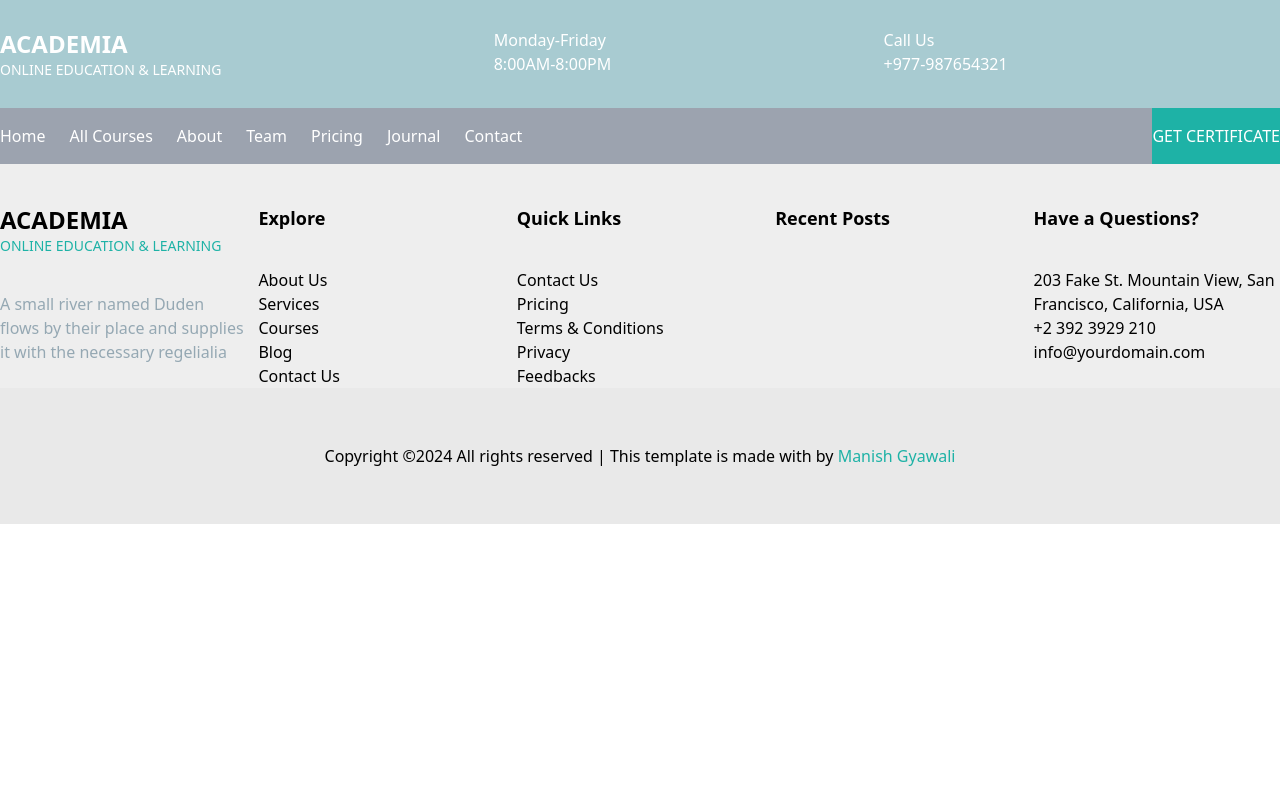
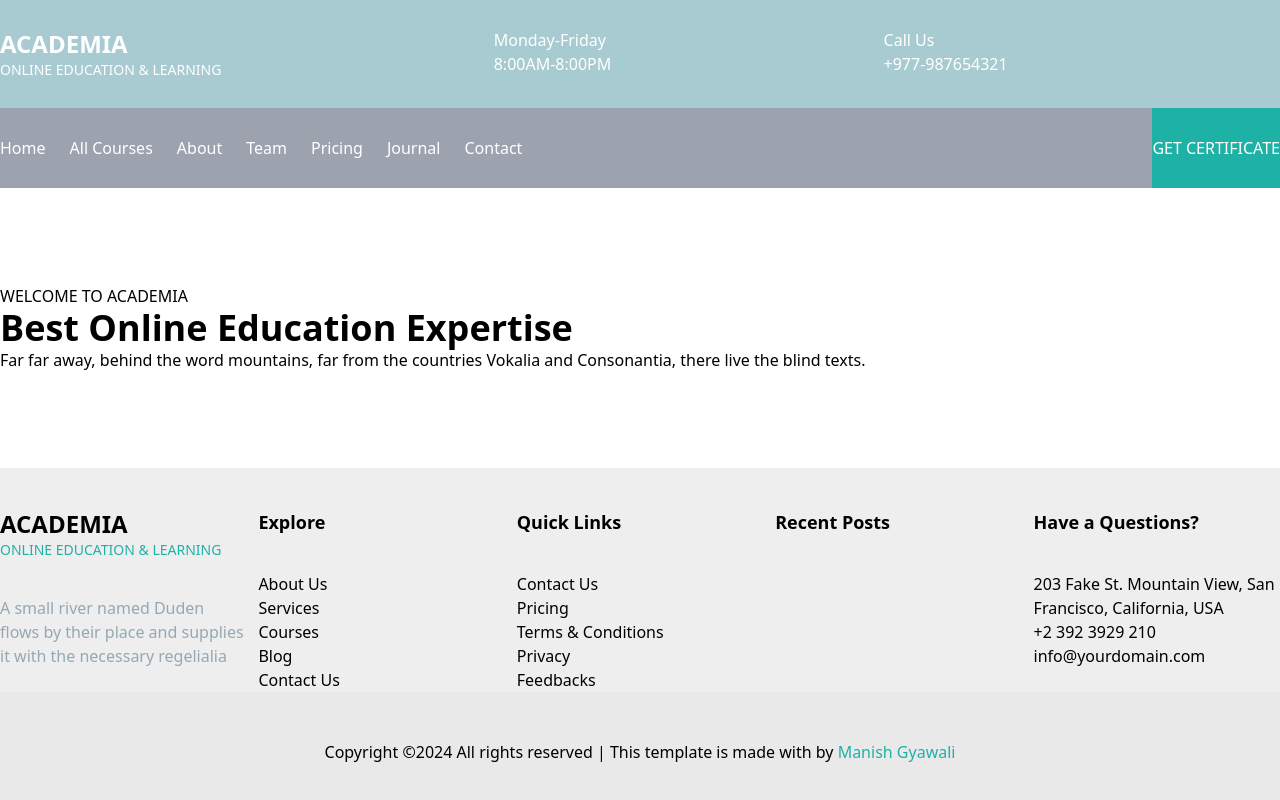
Before and after one commit to manishgyawali/Education-website, a React (Vite) app in the folder EducationP/: page / in a window 1280 px wide. Shown: the top 800 px of the page. Built offline with nearby package versions, Linux system fonts and the light colour scheme.

Commit message:
hero section added

```diff
--- a/EducationP/src/App.jsx
+++ b/EducationP/src/App.jsx
@@ -2,11 +2,12 @@ import { useState } from 'react'
 import reactLogo from './assets/react.svg'
 import viteLogo from '/vite.svg'
 import './App.css'
-import Header from './components/common/header/header'
+import Header from './components/common/header/nav'
 import Footer from './components/common/footer/Footer'
 import Head from './components/common/header/Head'
 import { FontAwesomeIcon } from '@fortawesome/react-fontawesome'
 import Footerlast from './components/common/footerlast'
+import Homebanner from './components/banner/Homebanner'
 
 
 function App() {
@@ -17,6 +18,7 @@ function App() {
 
 <Head/>
 <Header/>
+<Homebanner/>
 <Footer/>
 <Footerlast/>
 </>
--- /dev/null
+++ b/EducationP/src/components/banner/Homebanner.jsx
@@ -0,0 +1,21 @@
+import React from 'react'
+
+const Homebanner = () => {
+  return (
+
+<div className='py-24'>
+    <div className=''>
+        <h3>WELCOME TO ACADEMIA</h3>
+        <h1 className='font-bold text-4xl'>Best Online Education Expertise</h1>
+        <p>Far far away, behind the word mountains, far from the countries Vokalia and Consonantia, there live the blind texts.</p>
+    </div>
+    <div>
+
+    </div>
+</div>
+
+
+  )
+}
+
+export default Homebanner
--- a/EducationP/src/components/common/footerlast.jsx
+++ b/EducationP/src/components/common/footerlast.jsx
@@ -2,7 +2,7 @@ import React from 'react'
 
 const Footerlast = () => {
   return (
-   <div className='bg-bgfooter py-14 flex justify-center '>
+   <div className='bg-bgfooter py-12 flex justify-center '>
     <h3>Copyright ©2024 All rights reserved | This template is made with  by <span className='text-customgreen'>Manish Gyawali</span></h3>
    </div>
   )
--- a/EducationP/src/components/common/header/header.jsx
+++ b/EducationP/src/components/common/header/nav.jsx
@@ -2,7 +2,7 @@ import React from 'react'
 
 const Header = () => {
   return (
-    <div className='flex justify-between bg-gray-400 h-14 text-white '>
+    <div className='flex justify-between bg-gray-400 h-20 text-white '>
       <div className='flex justify-center items-center'>
         <ul className='flex gap-6 '>
           <li>Home</li>
```
